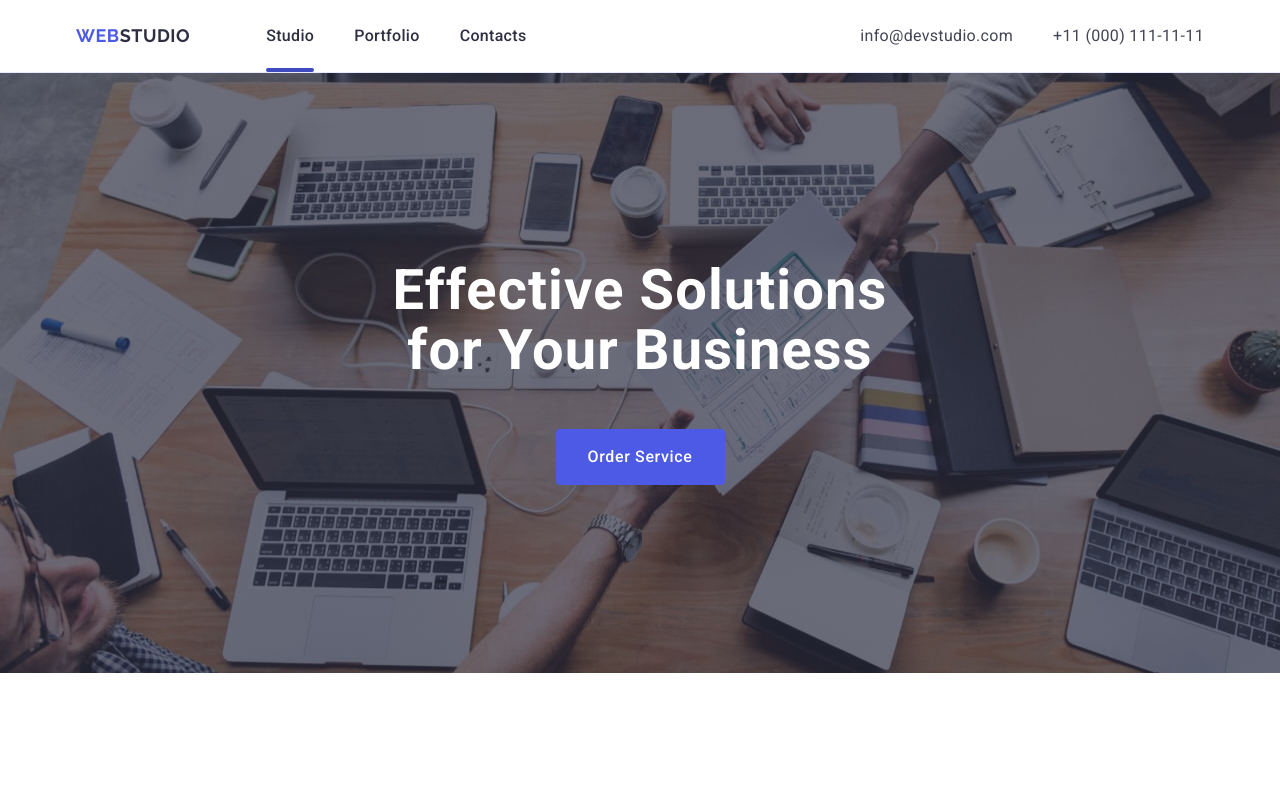
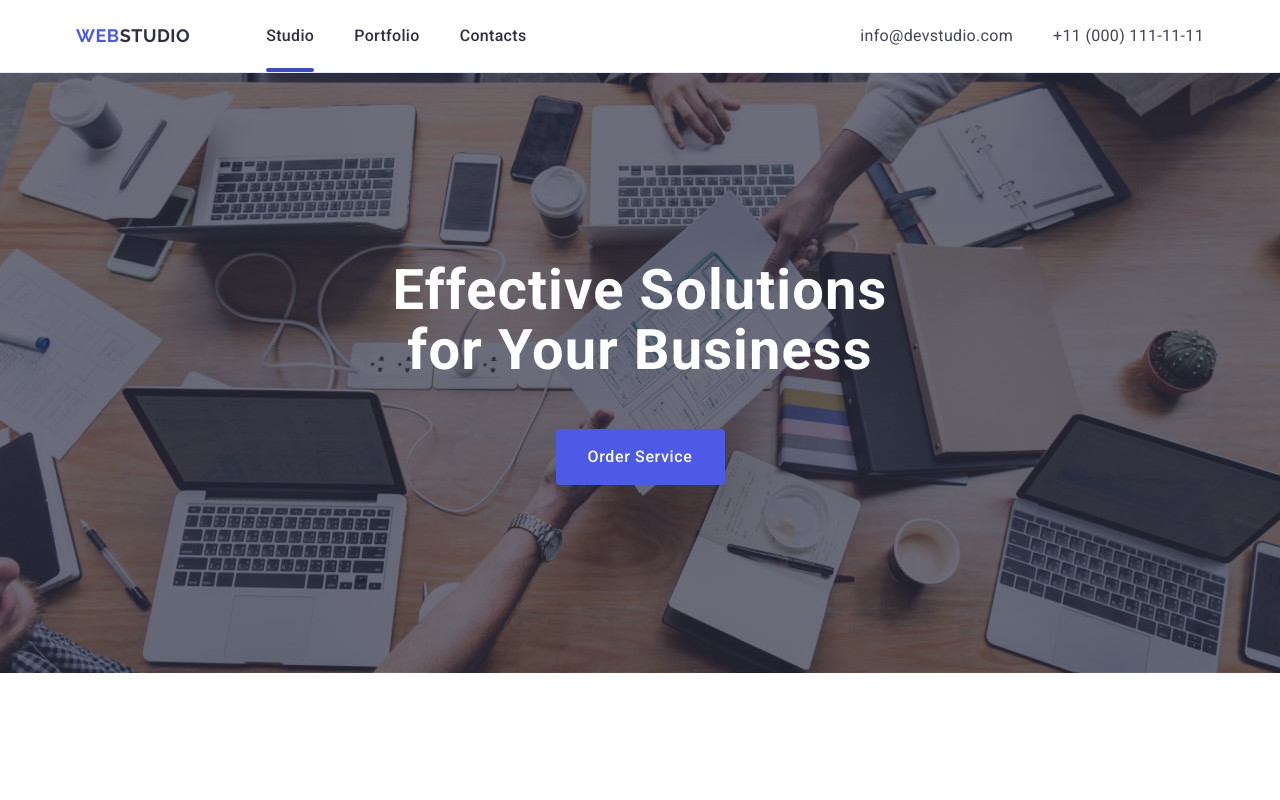
Before and after one commit to AJ-Andrzej/goit-markup-hw-04, a plain HTML site: page index.html in a window 1280 px wide. Shown: the top 800 px of the page. Drawn offline with nearby package versions, Linux system fonts and the light colour scheme.

Commit message:
update-1

```diff
--- a/css/styles.css
+++ b/css/styles.css
@@ -179,8 +179,15 @@ font-style: normal;
     padding-top: 188px;
     padding-bottom: 188px;
     margin-bottom: 60px;
-    background-image: linear-gradient(rgba(46, 47, 66, 0.70), rgba(46, 47, 66, 0.70)), url(../images/people-office.jpg);
+    background-image:
+    linear-gradient(rgba(46, 47, 66, 0.7), rgba(46, 47, 66, 0.7)),
+    url(../images/people-office.jpg);
     background-size: cover;
+    max-width: 1440px;
+    background-repeat: no-repeat;
+    background-position: center;
+    margin-left: auto;
+    margin-right: auto;
 }
 .main-titel{
     color:#FFF;
@@ -207,9 +214,8 @@ font-style: normal;
     border-radius: 4px;
     height: 56px;
     border: none;
-    min-width: 169px
-
-
+    min-width: 169px;
+    transition: background-color 250ms cubic-bezier(0.4, 0, 0.2, 1);
 }
 
 .order-bt:hover,
@@ -300,7 +306,7 @@ width: calc((100% - 72px) / 4);
     transition: background-color 250ms cubic-bezier(0.4, 0, 0.2, 1);
 
 }
-.employee-social-list-link:hover,
+.employee-social-list-link:hover .
 .employee-social-list-link:focus{
     background-color: #404BBF;
 }
```
